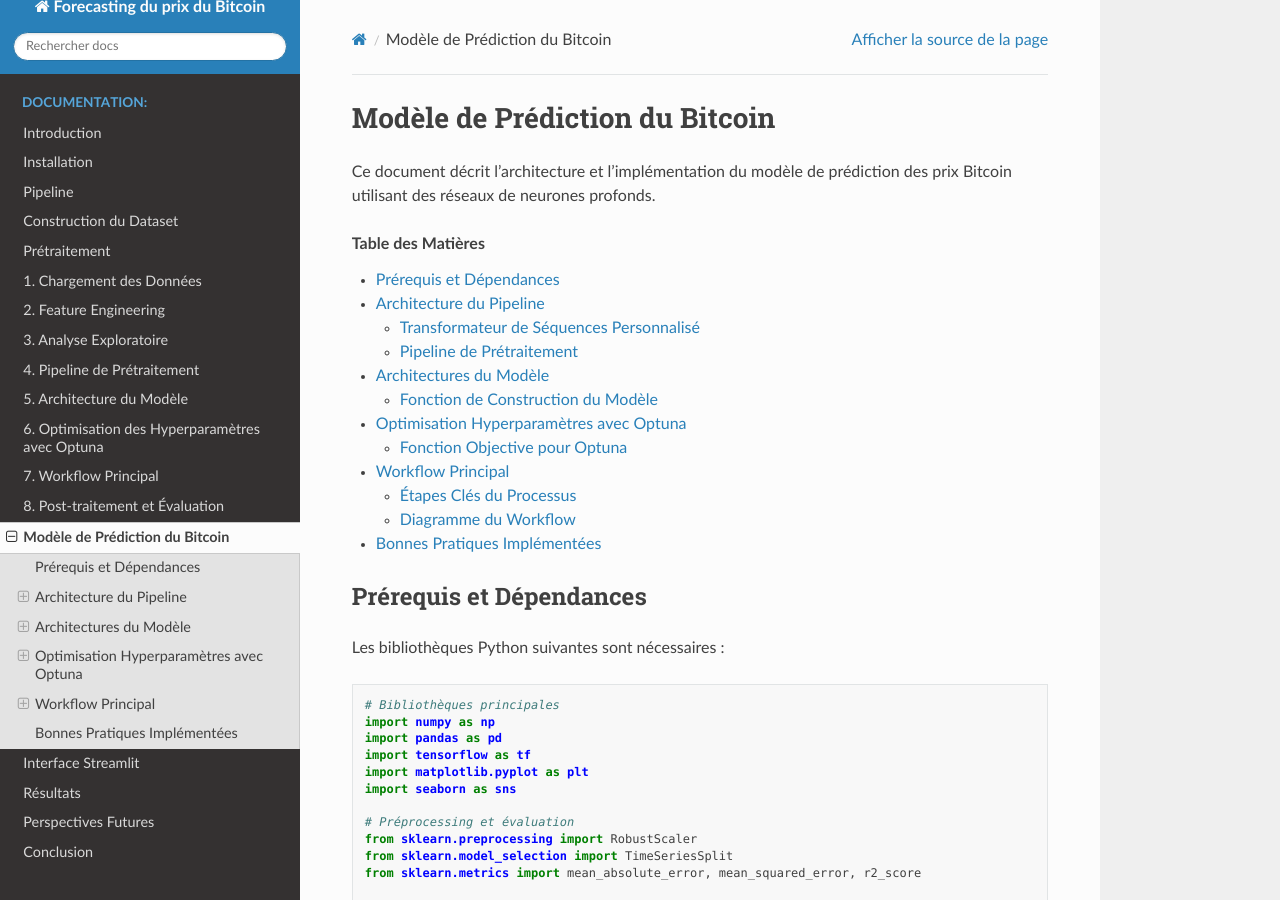
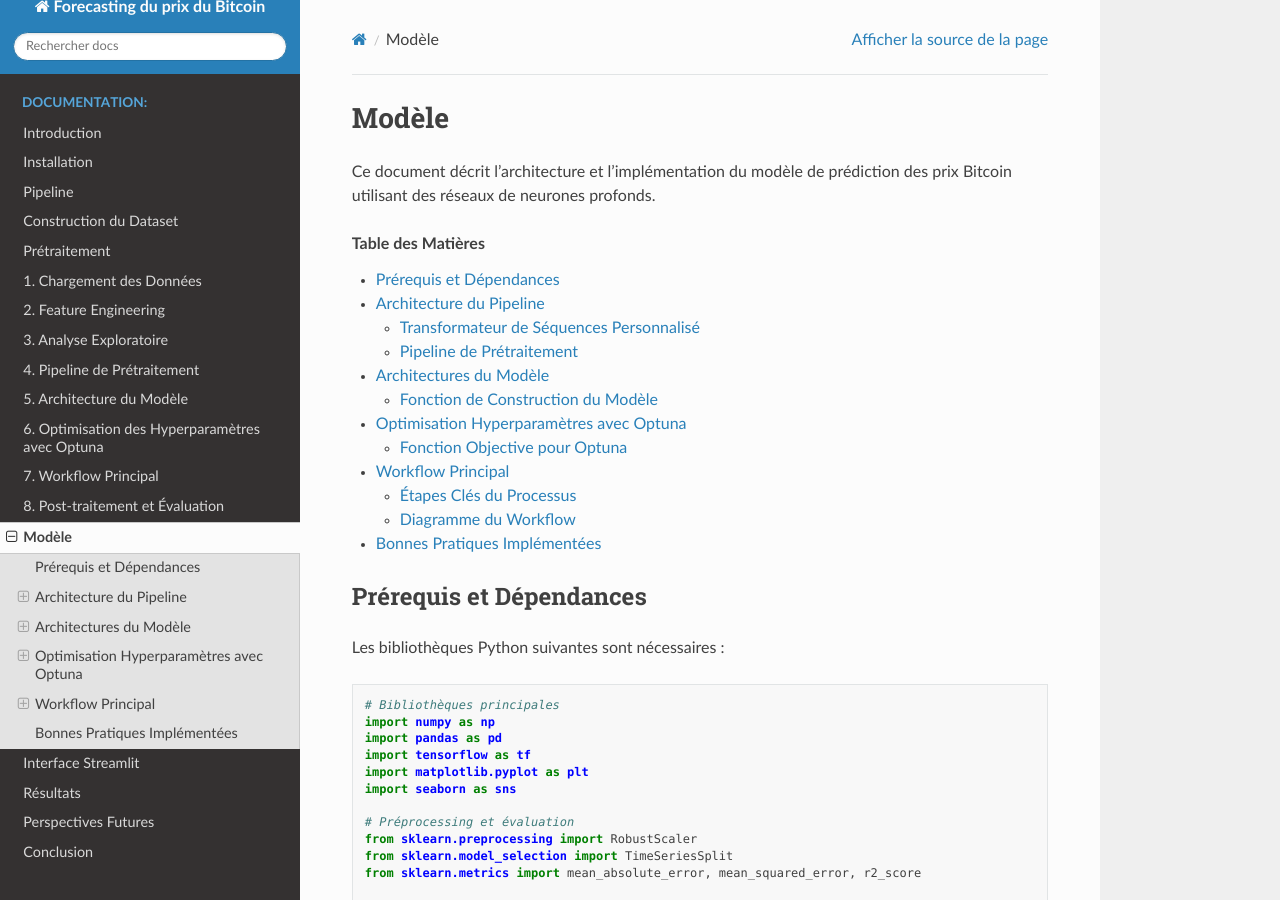
Before and after one commit to SouleymaneDiallo04/Forecasting-du-prix-du-Bitcoin, a Sphinx documentation site: the page built from docs/source/modele.rst, in a window 1280 px wide and 900 px high. Built offline with Sphinx 7.4.7 and the Read the Docs theme 3.1.0, drawn with Linux system fonts in a browser that asks for light colours.

Commit message:
Update modele.rst

```diff
--- a/docs/source/modele.rst
+++ b/docs/source/modele.rst
@@ -1,7 +1,7 @@
 .. _modele-section:
 
-Modèle de Prédiction du Bitcoin
-===============================
+Modèle
+======
 
 Ce document décrit l'architecture et l'implémentation du modèle de prédiction des prix Bitcoin utilisant des réseaux de neurones profonds.
 
```
